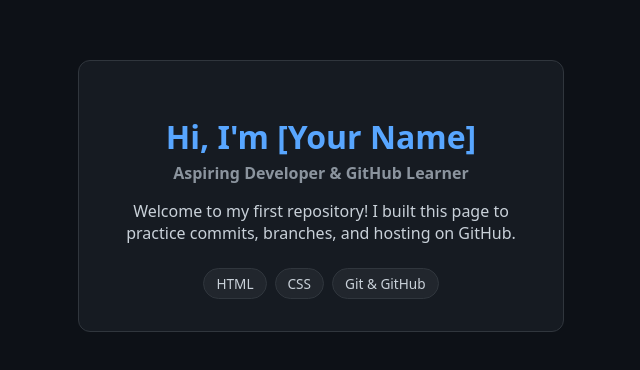
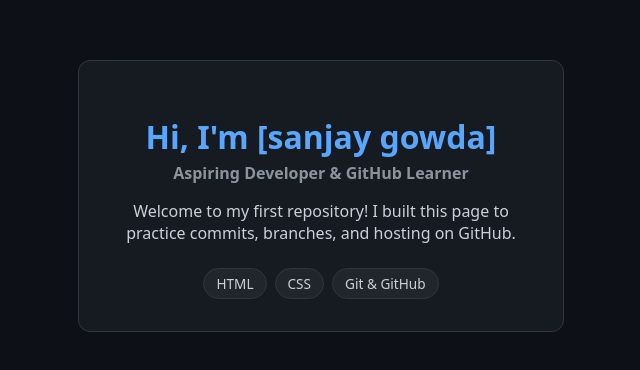
Before and after one commit to sanjaymbgowda18-ui/my-portfolio, a plain HTML site: page index.html in a window 1280 px wide. Shown: the part 204-574 px from the top of the page, without its empty margins (319-959 px from the left). Drawn offline with Linux system fonts and the light colour scheme.

Commit message:
update name

```diff
--- a/index.html
+++ b/index.html
@@ -8,7 +8,7 @@
 </head>
 <body>
   <div class="card">
-    <h1>Hi, I'm [Your Name]</h1>
+    <h1>Hi, I'm [sanjay gowda]</h1>
     <p class="role">Aspiring Developer & GitHub Learner</p>
     <p>Welcome to my first repository! I built this page to practice commits, branches, and hosting on GitHub.</p>
     <div class="skills">
```
